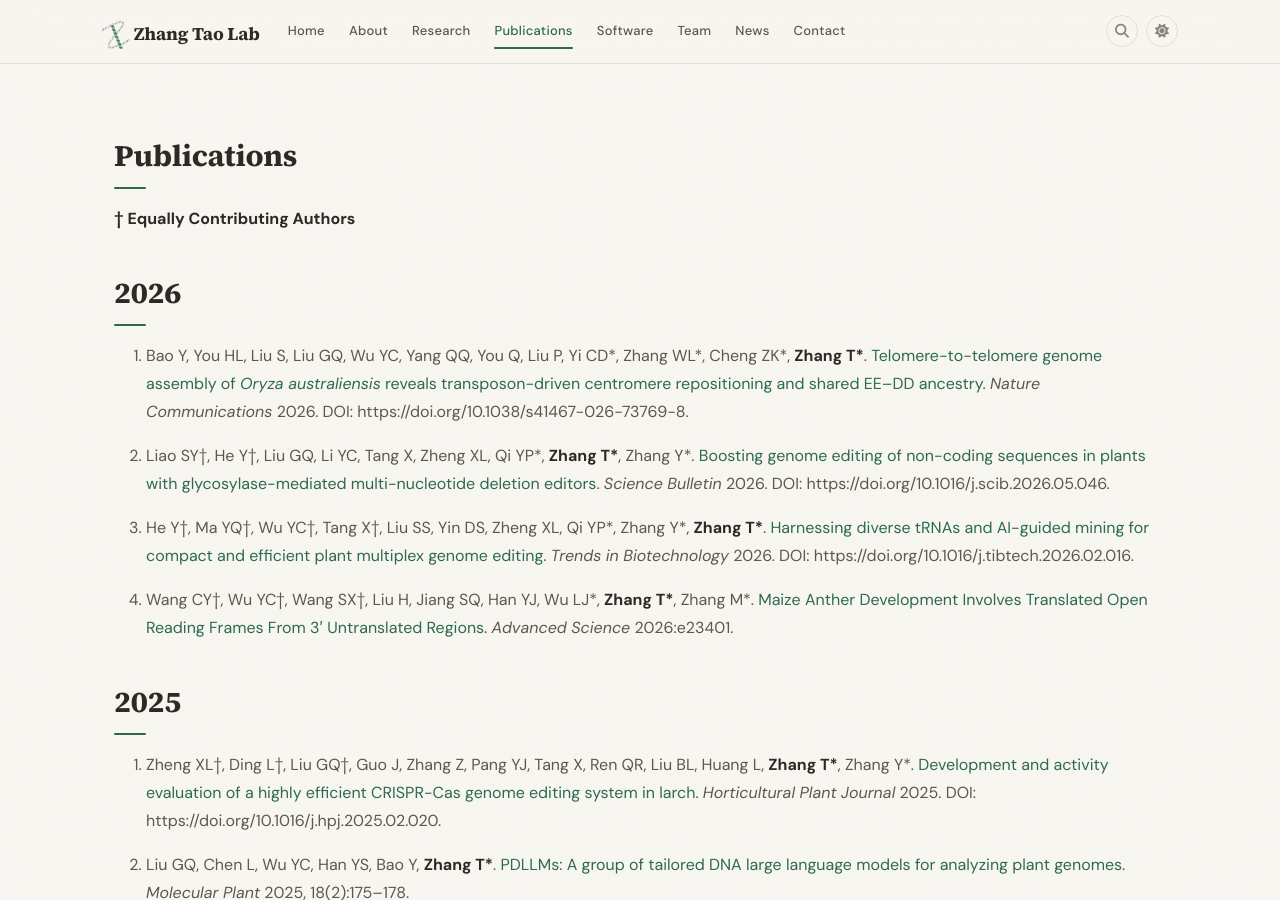
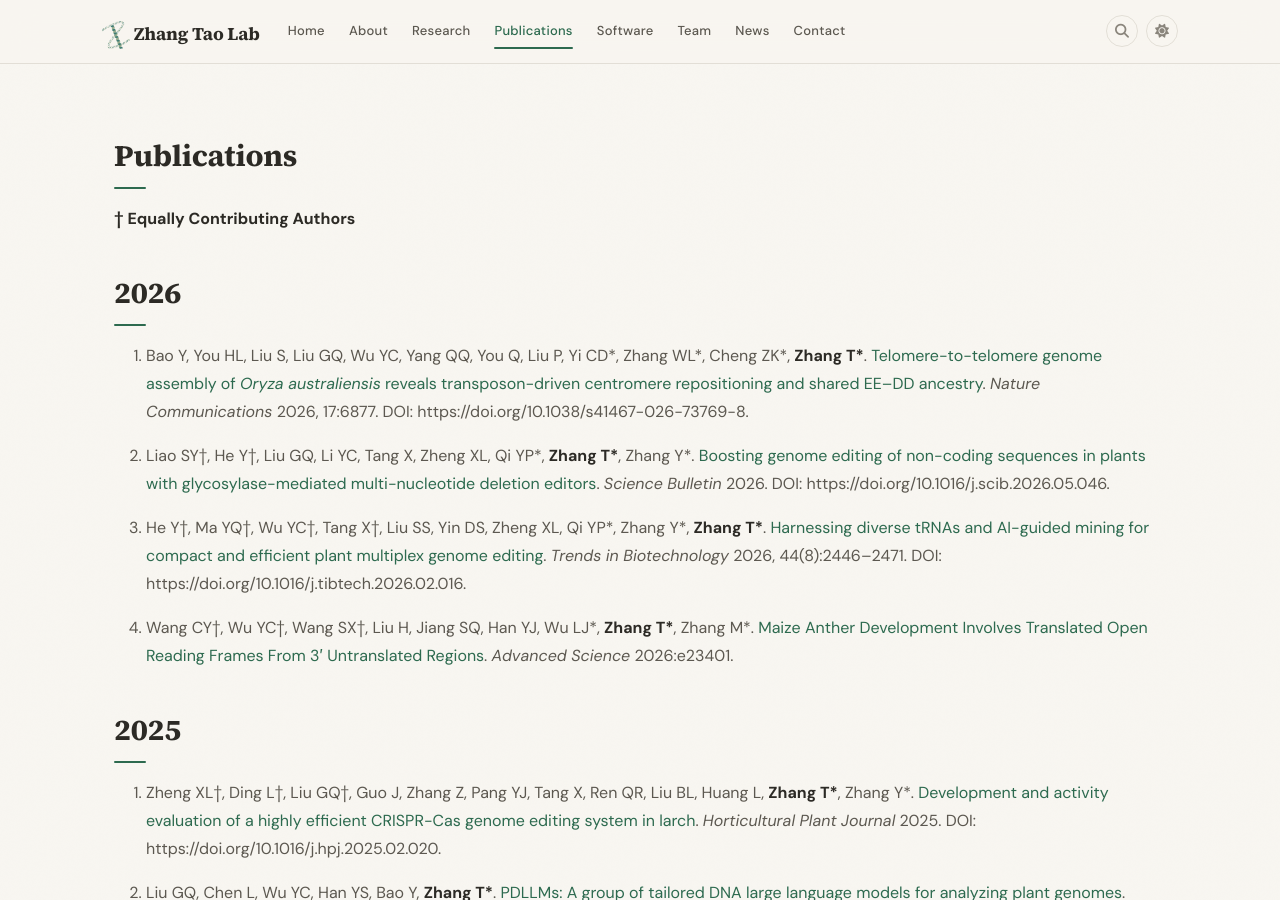
Before and after one commit to zhangtaolab/zhangtaolab.github.io, a Jekyll site: the page built from _pages/publications.md, in a window 1280 px wide and 900 px high. Built offline with Jekyll 4.4.1, drawn with Linux system fonts in a browser that asks for light colours; a style sheet for code colours, icons or effects is not loaded.

Commit message:
fix(quick/bib-01): add volume/issue info for bao2026oryza (17:6877) and he2026trna (44(8):2446-2471)
- papers/ref.bib: bao2026oryza gains volume={17}, pages={6877}; he2026trna gains volume={44}, number={8}, pages={2446--2471} (journal->volume->number->pages->year->doi field order per file convention)
- _pages/publications.md: sync the same two hand-curated citation lines (publications page renders this markdown, not a scholar bibliography): 2026, 17:6877 and 2026, 44(8):2446&ndash;2471
- verified: validate.sh PASS (bib=12, keys unique), production build exit 0, ci-smoke PASS (sitemap=11, DOI anchor, feed valid, no vendor leak)

```diff
--- a/_pages/publications.md
+++ b/_pages/publications.md
@@ -17,11 +17,11 @@ p, li, h1, h2, h3, h4 { max-width: none !important; }
 
 ## 2026
 
-1. Bao Y, You HL, Liu S, Liu GQ, Wu YC, Yang QQ, You Q, Liu P, Yi CD\*, Zhang WL\*, Cheng ZK\*, **Zhang T\***. [Telomere-to-telomere genome assembly of *Oryza australiensis* reveals transposon-driven centromere repositioning and shared EE&ndash;DD ancestry](https://doi.org/10.1038/s41467-026-73769-8). *Nature Communications* 2026. DOI: https://doi.org/10.1038/s41467-026-73769-8.
+1. Bao Y, You HL, Liu S, Liu GQ, Wu YC, Yang QQ, You Q, Liu P, Yi CD\*, Zhang WL\*, Cheng ZK\*, **Zhang T\***. [Telomere-to-telomere genome assembly of *Oryza australiensis* reveals transposon-driven centromere repositioning and shared EE&ndash;DD ancestry](https://doi.org/10.1038/s41467-026-73769-8). *Nature Communications* 2026, 17:6877. DOI: https://doi.org/10.1038/s41467-026-73769-8.
 
 2. Liao SY&dagger;, He Y&dagger;, Liu GQ, Li YC, Tang X, Zheng XL, Qi YP\*, **Zhang T\***, Zhang Y\*. [Boosting genome editing of non-coding sequences in plants with glycosylase-mediated multi-nucleotide deletion editors](https://doi.org/10.1016/j.scib.2026.05.046). *Science Bulletin* 2026. DOI: https://doi.org/10.1016/j.scib.2026.05.046.
 
-3. He Y&dagger;, Ma YQ&dagger;, Wu YC&dagger;, Tang X&dagger;, Liu SS, Yin DS, Zheng XL, Qi YP\*, Zhang Y\*, **Zhang T\***. [Harnessing diverse tRNAs and AI-guided mining for compact and efficient plant multiplex genome editing](https://doi.org/10.1016/j.tibtech.2026.02.016). *Trends in Biotechnology* 2026. DOI: https://doi.org/10.1016/j.tibtech.2026.02.016.
+3. He Y&dagger;, Ma YQ&dagger;, Wu YC&dagger;, Tang X&dagger;, Liu SS, Yin DS, Zheng XL, Qi YP\*, Zhang Y\*, **Zhang T\***. [Harnessing diverse tRNAs and AI-guided mining for compact and efficient plant multiplex genome editing](https://doi.org/10.1016/j.tibtech.2026.02.016). *Trends in Biotechnology* 2026, 44(8):2446&ndash;2471. DOI: https://doi.org/10.1016/j.tibtech.2026.02.016.
 
 4. Wang CY&dagger;, Wu YC&dagger;, Wang SX&dagger;, Liu H, Jiang SQ, Han YJ, Wu LJ\*, **Zhang T\***, Zhang M\*. [Maize Anther Development Involves Translated Open Reading Frames From 3&prime; Untranslated Regions](https://advanced.onlinelibrary.wiley.com/doi/10.1002/advs.202523401). *Advanced Science* 2026:e23401.
 
--- a/papers/ref.bib
+++ b/papers/ref.bib
@@ -4,6 +4,8 @@
   title={Telomere-to-telomere genome assembly of \textit{Oryza australiensis} reveals transposon-driven centromere repositioning and shared EE--DD ancestry},
   author={Bao, Y and You, HL and Liu, S and Liu, GQ and Wu, YC and Yang, QQ and You, Q and Liu, P and Yi, CD and Zhang, WL and Cheng, ZK and Zhang, T},
   journal={Nature Communications},
+  volume={17},
+  pages={6877},
   year={2026},
   doi={10.1038/s41467-026-73769-8}
 }
@@ -20,6 +22,9 @@
   title={Harnessing diverse tRNAs and AI-guided mining for compact and efficient plant multiplex genome editing},
   author={He, Y and Ma, YQ and Wu, YC and Tang, X and Liu, SS and Yin, DS and Zheng, XL and Qi, YP and Zhang, Y and Zhang, T},
   journal={Trends in Biotechnology},
+  volume={44},
+  number={8},
+  pages={2446--2471},
   year={2026},
   doi={10.1016/j.tibtech.2026.02.016}
 }
```
